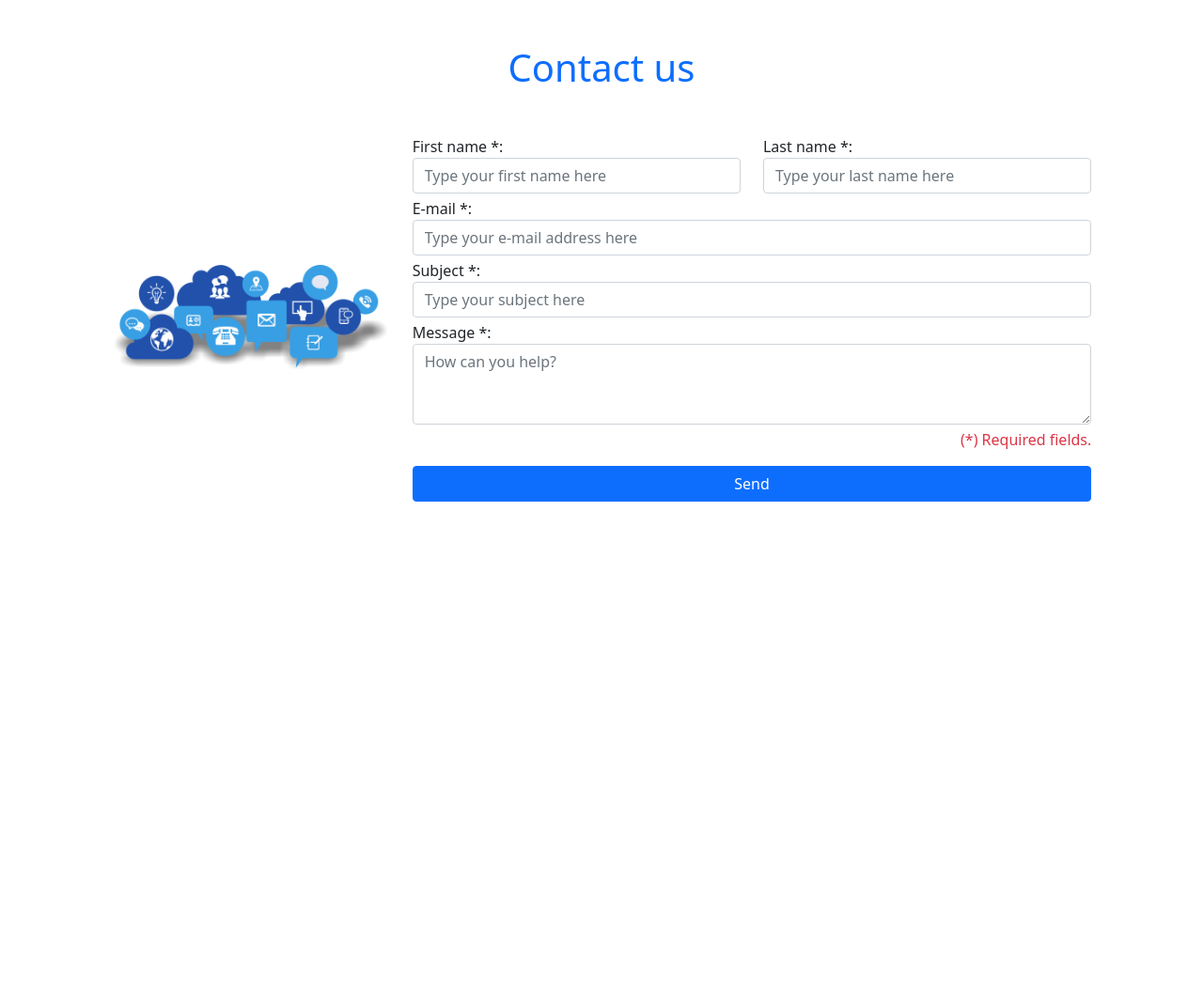
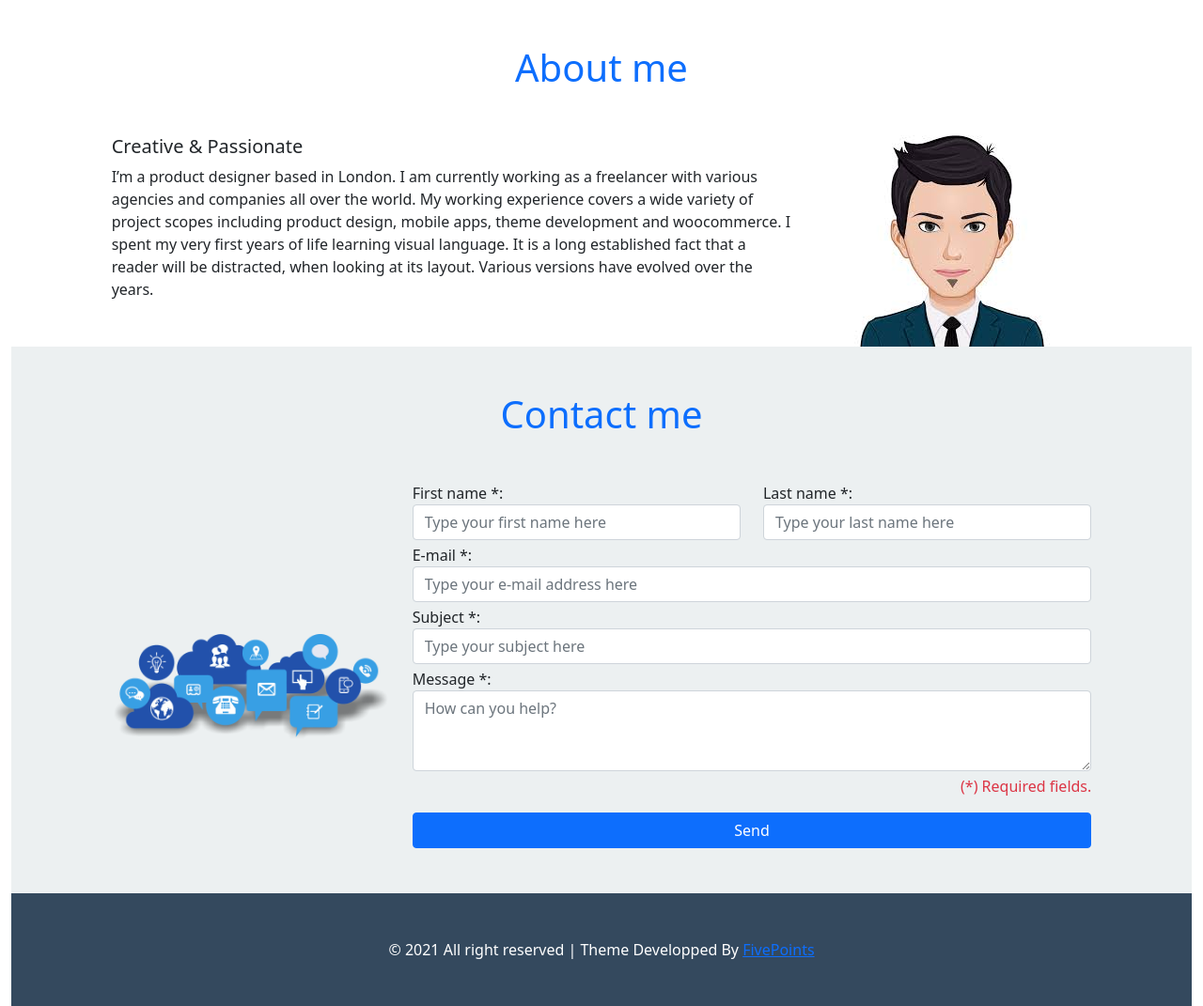
Before and after one commit to dagboujhatem/bootstrap-landing-page, a plain HTML site: page index.html in a window 1280 px wide. Shown: the whole page at 94% size. Before the commit the page ends 800 px from the top, so only its background shows below. Drawn offline with nearby package versions, Linux system fonts and the light colour scheme.

Commit message:
contact me and abaut me section

```diff
--- /dev/null
+++ b/css/styles.css
@@ -0,0 +1,10 @@
+.container-fluid {
+    /* padding: 0 0 !important; */
+}
+.contact{
+    background-color: #ecf0f1;
+}
+footer{
+    background-color: #34495e;
+    color: white;
+}
--- a/index.html
+++ b/index.html
@@ -1,29 +1,49 @@
 <!DOCTYPE html>
 <html lang="en">
+
 <head>
     <meta charset="UTF-8">
     <meta name="viewport" content="width=device-width, initial-scale=1.0">
     <!-- bootstrap css -->
-    <link href="https://cdn.jsdelivr.net/npm/bootstrap@5.0.2/dist/css/bootstrap.min.css" rel="stylesheet" integrity="sha384-EVSTQN3/azprG1Anm3QDgpJLIm9Nao0Yz1ztcQTwFspd3yD65VohhpuuCOmLASjC" crossorigin="anonymous">
+    <link href="https://cdn.jsdelivr.net/npm/bootstrap@5.0.2/dist/css/bootstrap.min.css" rel="stylesheet"
+        integrity="sha384-EVSTQN3/azprG1Anm3QDgpJLIm9Nao0Yz1ztcQTwFspd3yD65VohhpuuCOmLASjC" crossorigin="anonymous">
+    <!-- custom CSS -->
+    <link rel="stylesheet" href="./css/styles.css">
     <title>Landing page</title>
 </head>
+
 <body>
 
     <!-- bootstrap container -->
     <div class="container-fluid">
         <!-- About section -->
-        <div>
-
-        </div>
+        <section>
+            <div class="row">
+                <h1 class="text-primary text-center my-5">About me</h1>
+                <div class="offset-1 col-7">
+                    <h2 class="h5">Creative & Passionate</h2>
+                    <p>I’m a product designer based in London. I am currently working as a freelancer
+                        with various agencies and companies all over the world. My working experience
+                        covers a wide variety of project scopes including product design, mobile apps, theme
+                        development and woocommerce. I spent my very first years of life learning visual
+                        language. It is a long established fact that a reader will be distracted, when
+                        looking at its layout. Various versions have evolved over the years.
+                    </p>
+                </div>
+                <div class="col-3 text-center">
+                    <img src="./images/avatar.jpg" alt="avatar" class="rounded">
+                </div>
+            </div>
+        </section>
         <!-- Contact section -->
-        <div>
+        <section class="contact">
             <div class="row">
-                <h1 class="text-primary text-center my-5">Contact us</h1>
+                <h1 class="text-primary text-center my-5">Contact me</h1>
                 <div class="offset-1 col-3 d-flex align-items-center">
-                    <img src="./images/contact-us.png" alt="contact logo" class="img-fluid">
+                    <img src="./images/contact.png" alt="contact logo" class="img-fluid">
                 </div>
                 <div class="col-7">
-                    <form method="post" action="#">
+                    <form method="post" action="#" class="pb-5">
                         <div class="row">
                             <div class="col-sm-6">
                                 <!-- first name -->
@@ -63,7 +83,8 @@
                         <!-- message -->
                         <div class="form-group">
                             <label for="message">Message *:</label>
-                            <textarea id="message" class="form-control" placeholder="How can you help?" rows="3"></textarea>
+                            <textarea id="message" class="form-control" placeholder="How can you help?"
+                                rows="3"></textarea>
                             <div class="invalid-feedback d-block" id="messageError"></div>
                         </div>
 
@@ -80,9 +101,19 @@
                     </form>
                 </div>
             </div>
-        </div>
+        </section>
+
+        <!-- Footer section -->
+        <footer class="text-center py-5">
+            <div>&copy; 2021 All right reserved | Theme Developped By
+                <a href="https://www.fivepoints.fr">FivePoints</a>
+            </div>
+        </footer>
     </div>
     <!-- script -->
-    <script src="https://cdn.jsdelivr.net/npm/bootstrap@5.0.2/dist/js/bootstrap.bundle.min.js" integrity="sha384-MrcW6ZMFYlzcLA8Nl+NtUVF0sA7MsXsP1UyJoMp4YLEuNSfAP+JcXn/tWtIaxVXM" crossorigin="anonymous"></script>
+    <script src="https://cdn.jsdelivr.net/npm/bootstrap@5.0.2/dist/js/bootstrap.bundle.min.js"
+        integrity="sha384-MrcW6ZMFYlzcLA8Nl+NtUVF0sA7MsXsP1UyJoMp4YLEuNSfAP+JcXn/tWtIaxVXM"
+        crossorigin="anonymous"></script>
 </body>
+
 </html>
```
Also changed, not shown: images/avatar.jpg (added), images/contact.png (renamed from images/contact-us.png).
